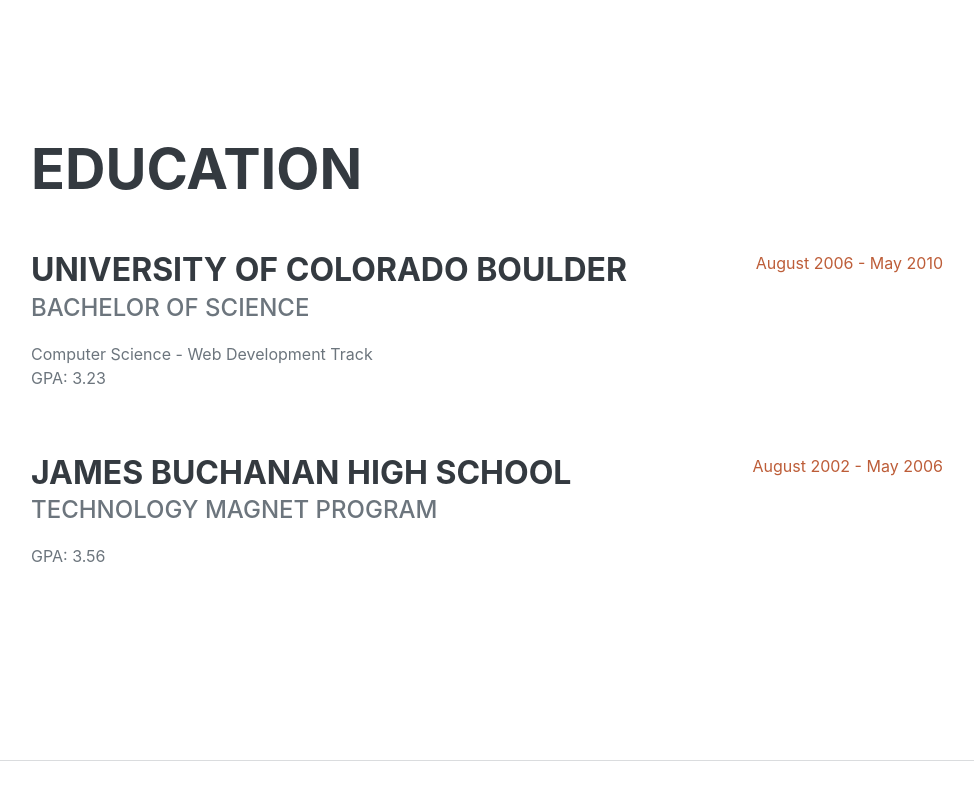
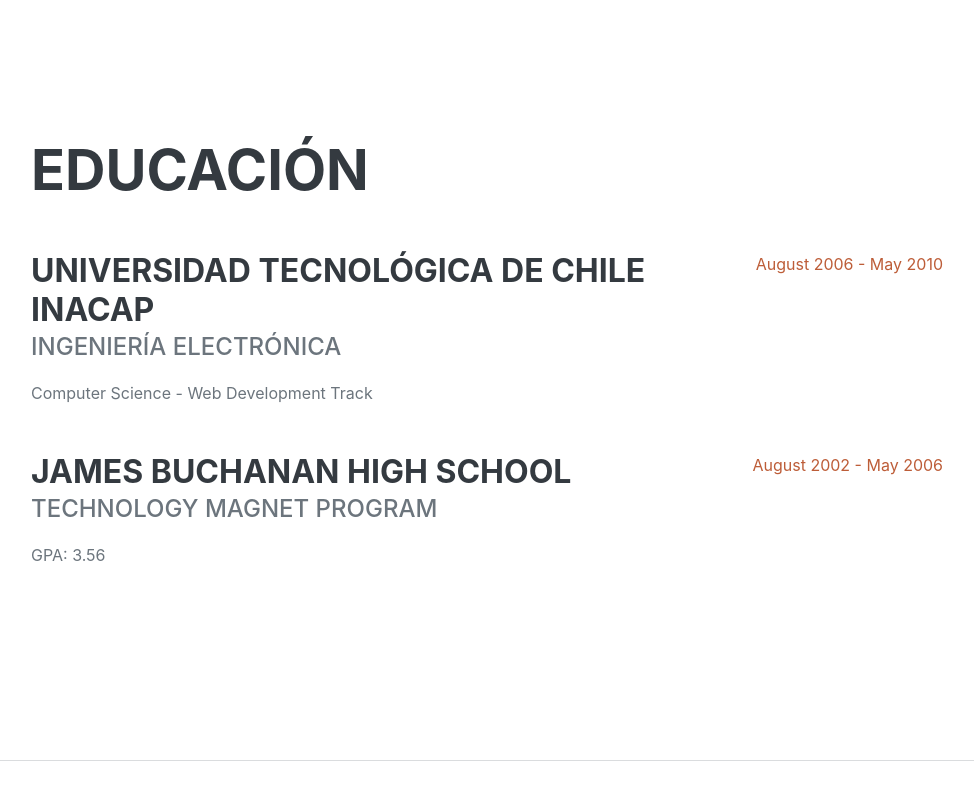
Before and after one commit to jvilchess/jvilchess.github.io, a plain HTML site: page index.html in a window 1280 px wide. Shown: the part 1965-2765 px from the top of the page, without its empty margins (289-1263 px from the left). Drawn offline with nearby package versions, Linux system fonts and the light colour scheme; a web font is replaced by a local one.

Commit message:
Education updated

```diff
--- a/index.html
+++ b/index.html
@@ -115,13 +115,12 @@
         <!-- Education-->
         <section class="resume-section" id="education">
             <div class="resume-section-content">
-                <h2 class="mb-5">Education</h2>
+                <h2 class="mb-5">Educación</h2>
                 <div class="d-flex flex-column flex-md-row justify-content-between mb-5">
                     <div class="flex-grow-1">
-                        <h3 class="mb-0">University of Colorado Boulder</h3>
-                        <div class="subheading mb-3">Bachelor of Science</div>
+                        <h3 class="mb-0">Universidad tecnológica de Chile INACAP</h3>
+                        <div class="subheading mb-3">Ingeniería Electrónica</div>
                         <div>Computer Science - Web Development Track</div>
-                        <p>GPA: 3.23</p>
                     </div>
                     <div class="flex-shrink-0"><span class="text-primary">August 2006 - May 2010</span></div>
                 </div>
```
